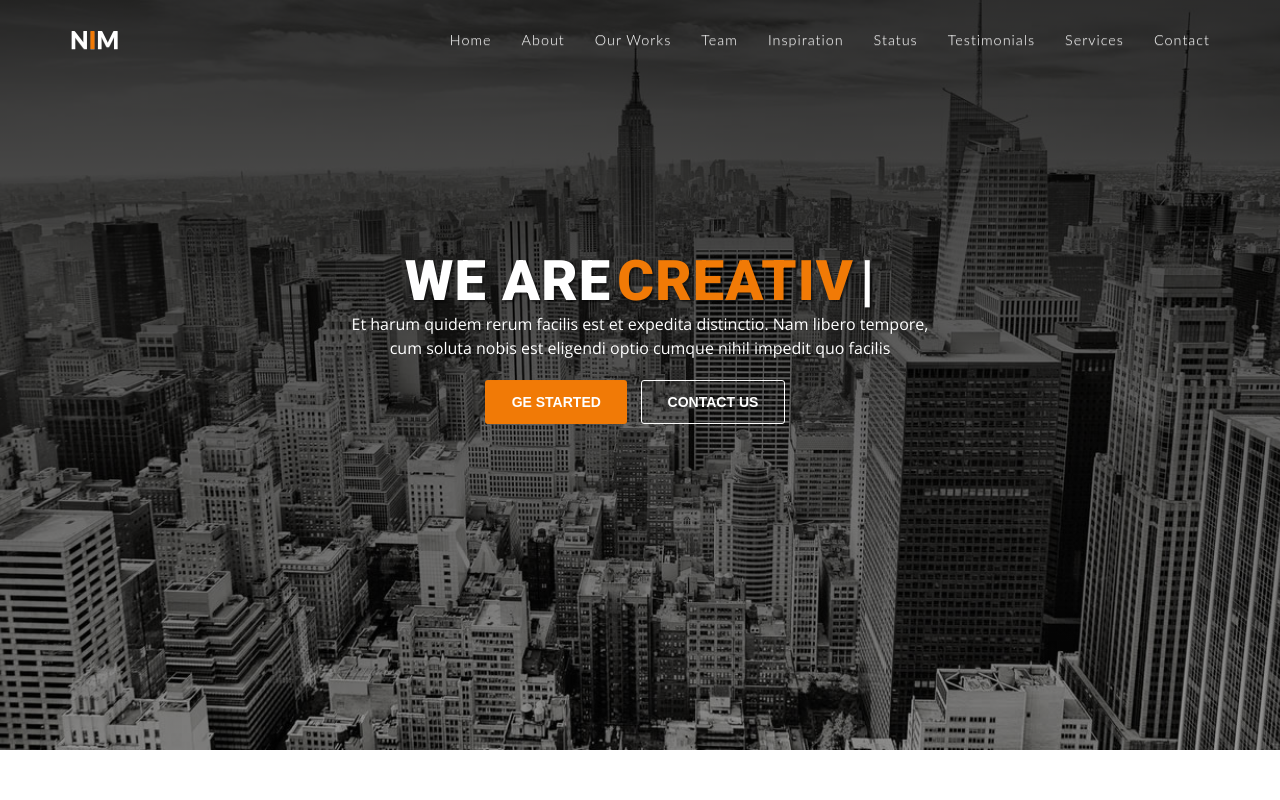
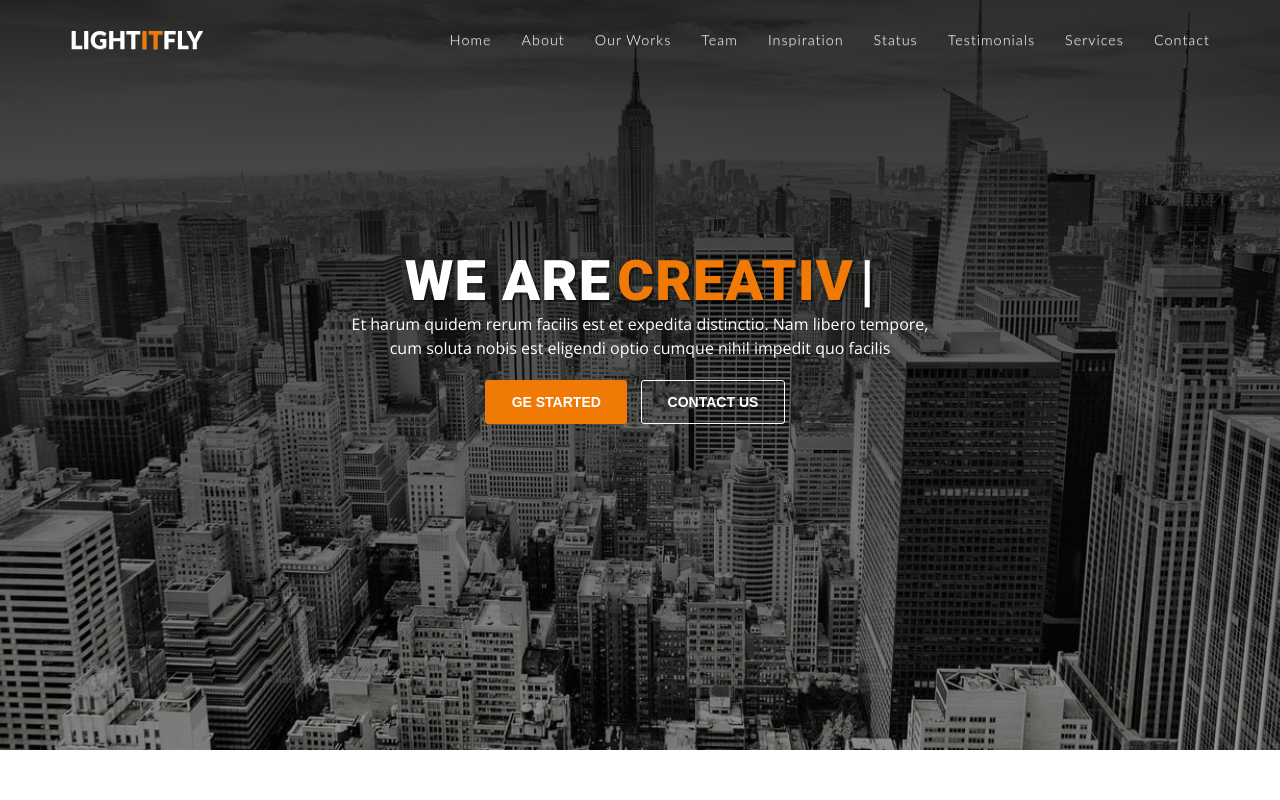
Before and after one commit to lightitfly/homepage, a plain HTML site: page index.html in a window 1280 px wide. Shown: the top 800 px of the page. Drawn offline with nearby package versions, Linux system fonts and the light colour scheme.

Commit message:
small changes

```diff
--- a/css/style.css
+++ b/css/style.css
@@ -378,7 +378,7 @@ color:#fff;
 	color: #fafafa;
 	letter-spacing: 1px;
         font-size:.90em;
-       /*//text-shadow:1px 0px rgba(0,0,0,0.5);*/
+       //text-shadow:1px 0px rgba(0,0,0,0.5);
 }
 
 .navbar-default .navbar-nav > .active > a,
--- a/index.html
+++ b/index.html
@@ -63,7 +63,7 @@ VERSION : 1.1
             <span class="icon-bar"></span>
             <span class="icon-bar"></span>
           </button>
-            <a class="navbar-brand" href="index.html">N<span class="themecolor">i</span>M</a>
+            <a class="navbar-brand" href="index.html">Light<span class="themecolor">it</span>fly</a>
         </div>
 
         <!-- Collect the nav links, forms, and other content for toggling -->
```
Also changed, not shown: images/logo.png (added).
